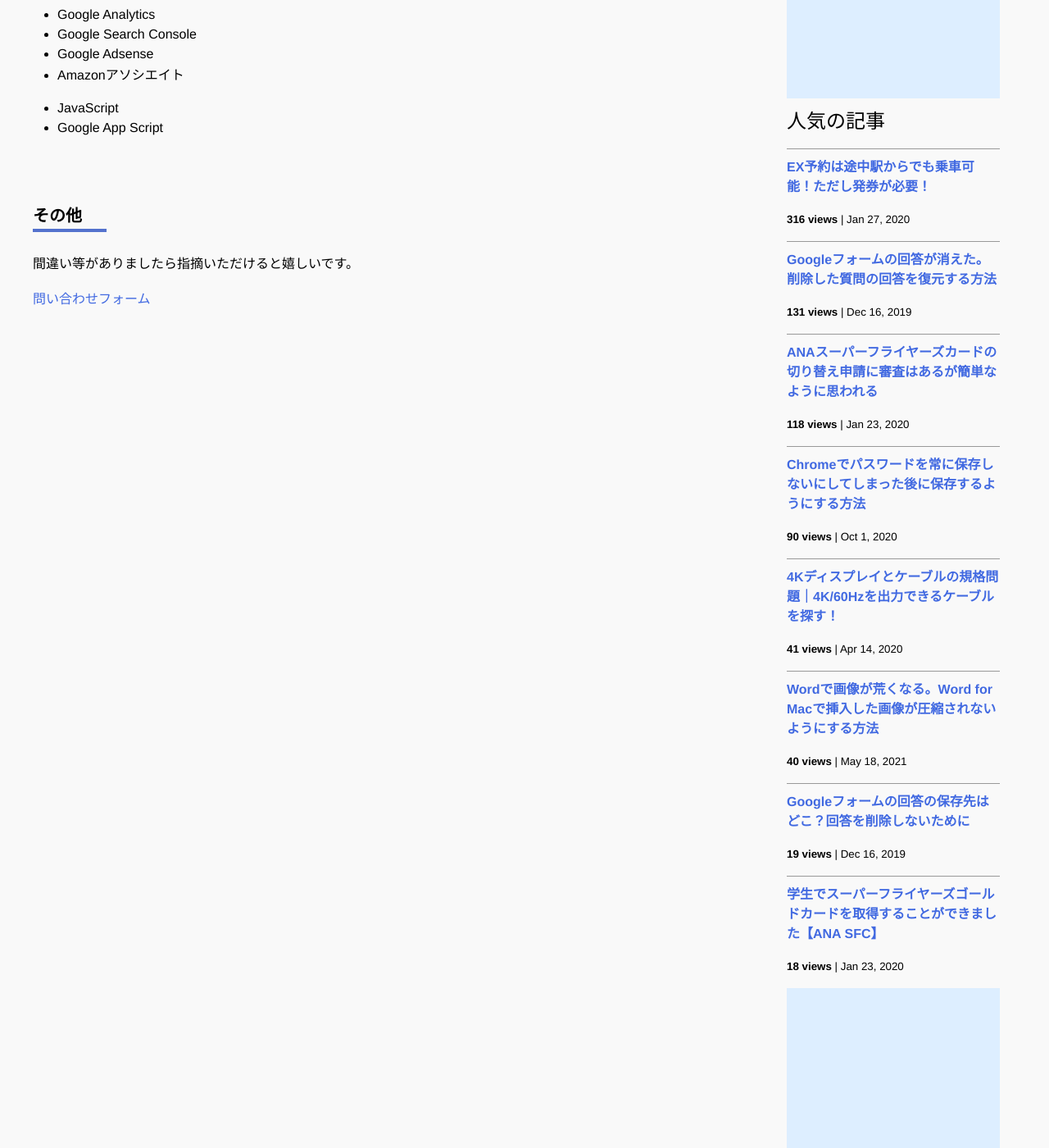
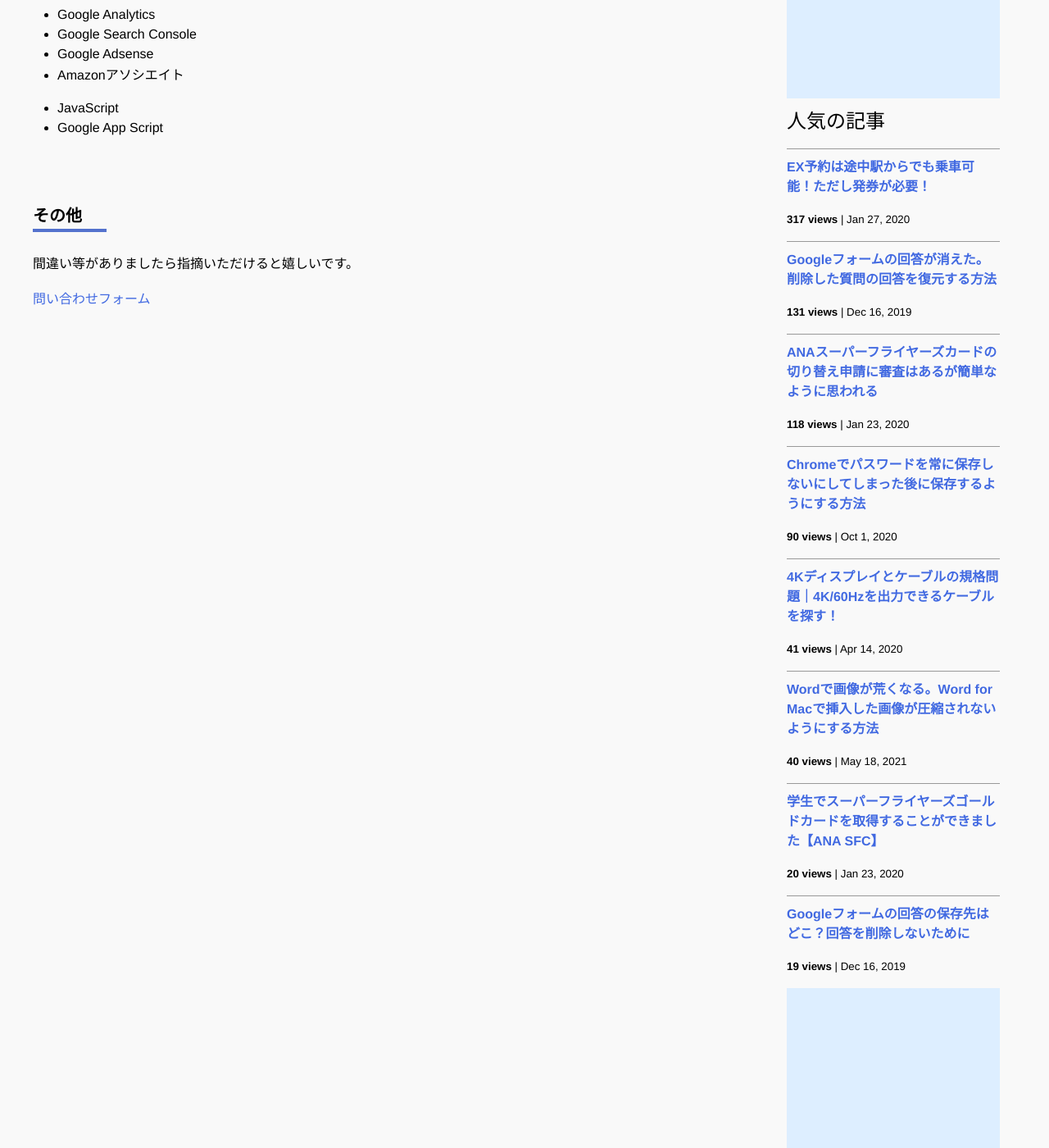
Before and after one commit to iwanaminami/shoyaiwaname, a Jekyll site: the page built from about.markdown, in a window 1280 px wide and 1400 px high, scrolled down 693 px. Shown: the whole window at 82% size. Built offline with Jekyll 4.4.1, drawn with Linux system fonts in a browser that asks for light colours; nearby versions of some CDN libraries; comment, search, counter and statistics services are not loaded.

Commit message:
chore(ga): update _data/popularposts.yml 20251005-1552

```diff
--- a/_data/popularposts.yml
+++ b/_data/popularposts.yml
@@ -1,5 +1,5 @@
 side:
-  - view: 316
+  - view: 317
     url: "/2020/01/27/ex-rideontheway.html"
   - view: 131
     url: "/2019/12/16/restore-googleform.html"
@@ -11,7 +11,7 @@
     url: "/2020/04/14/4kcable.html"
   - view: 40
     url: "/2021/05/18/image-compression-word.html"
+  - view: 20
+    url: "/2020/01/23/sfcgold.html"
   - view: 19
     url: "/2019/12/16/googleform-answers.html"
-  - view: 18
-    url: "/2020/01/23/sfcgold.html"
```
